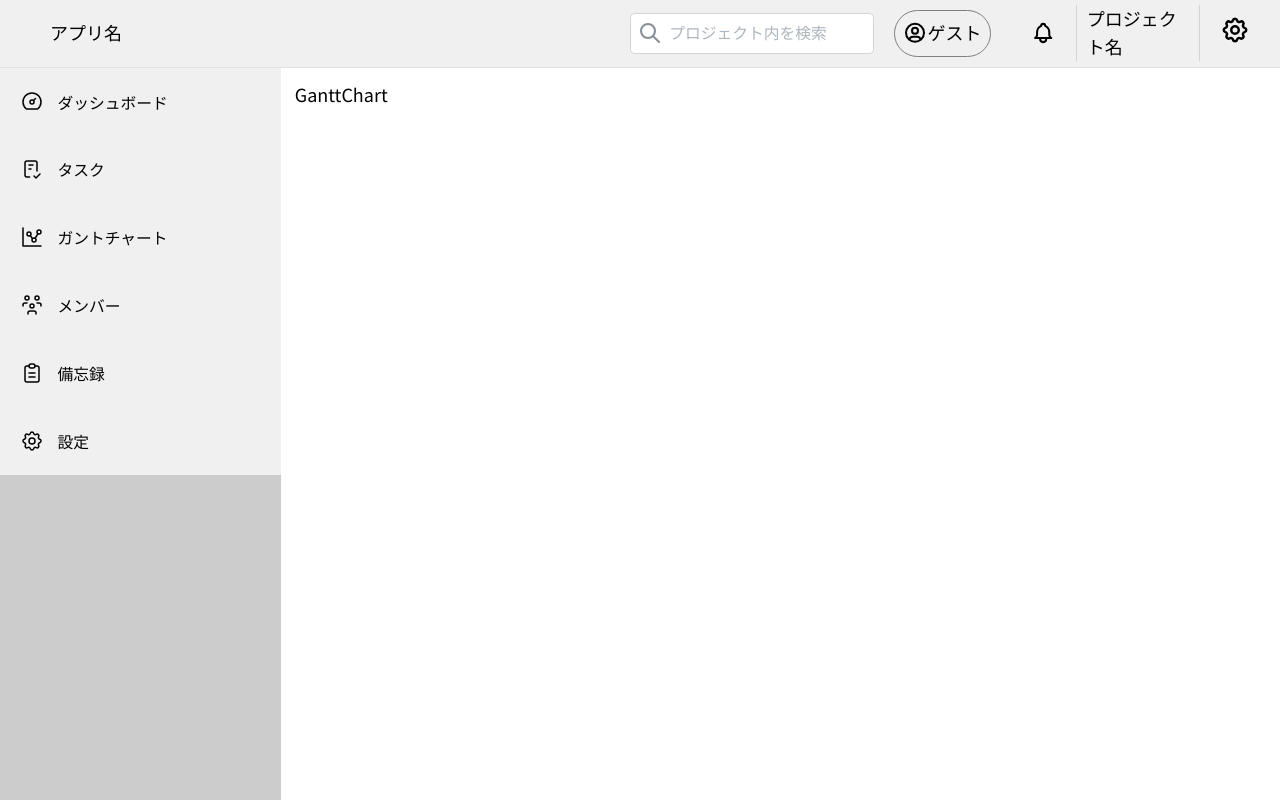
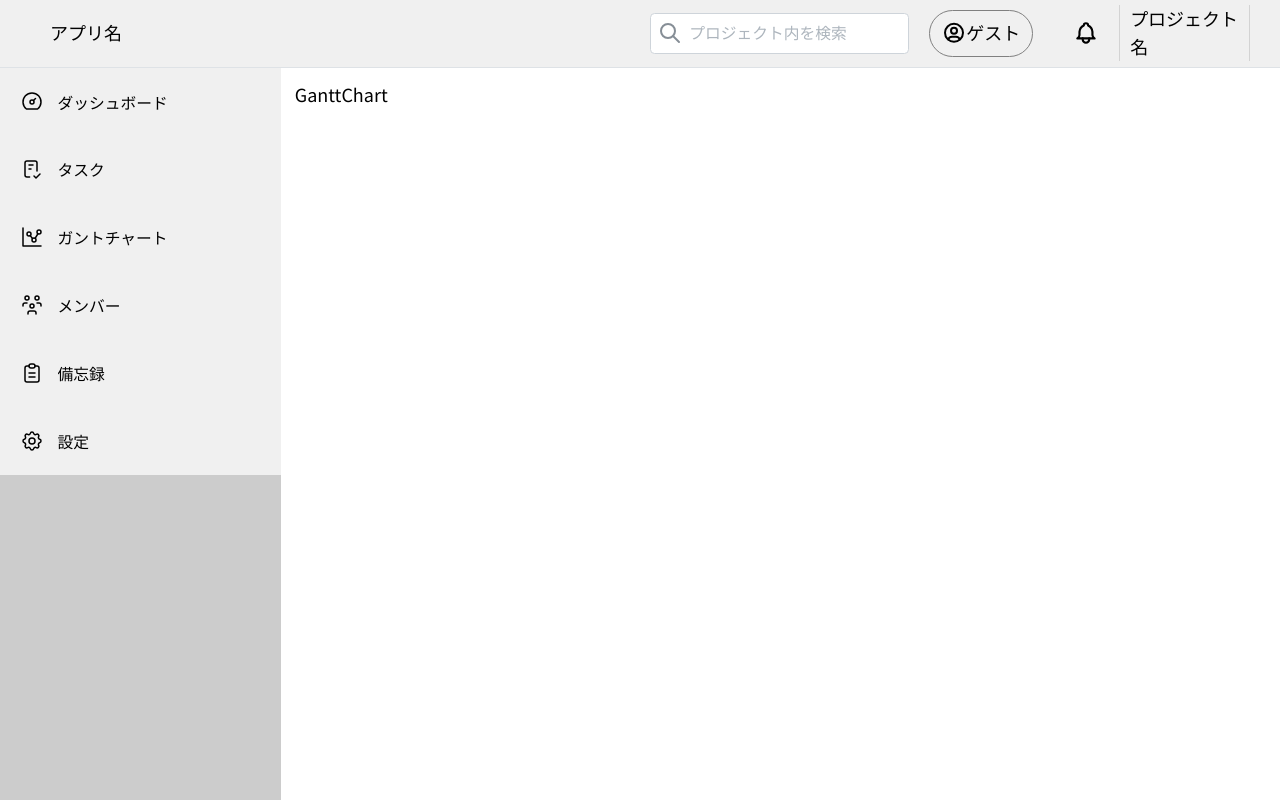
Before and after one commit to oshio-akami/notelink-app, a Next.js app: page /ganttchart in a window 1280 px wide. Built offline with nearby package versions, Linux system fonts and the light colour scheme; no server answers.

Commit message:
ヘッダーから歯車アイコン削除

```diff
--- a/src/components/layout/header/Header.tsx
+++ b/src/components/layout/header/Header.tsx
@@ -1,9 +1,8 @@
 import styles from "./header.module.css";
-import { IconUserCircle, IconSettings,IconBell } from "@tabler/icons-react";
+import { IconUserCircle,IconBell } from "@tabler/icons-react";
 import { auth } from "@/auth";
 import { ProfileWindow } from "@/components/ui/ProfileWindow";
 import SearchBar from "@/components/ui/searchBar/SearchBar";
-import Link from "next/link";
 
 export async function Header() {
   const session = await auth();
@@ -30,9 +29,6 @@ export async function Header() {
         )}
         <IconBell className={styles.setting}></IconBell>
         <p className={styles.projectName}>プロジェクト名</p>
-        <Link href="/profileSetting">
-          <IconSettings className={styles.setting}></IconSettings>
-        </Link>
       </div>
     </div>
   );
```
